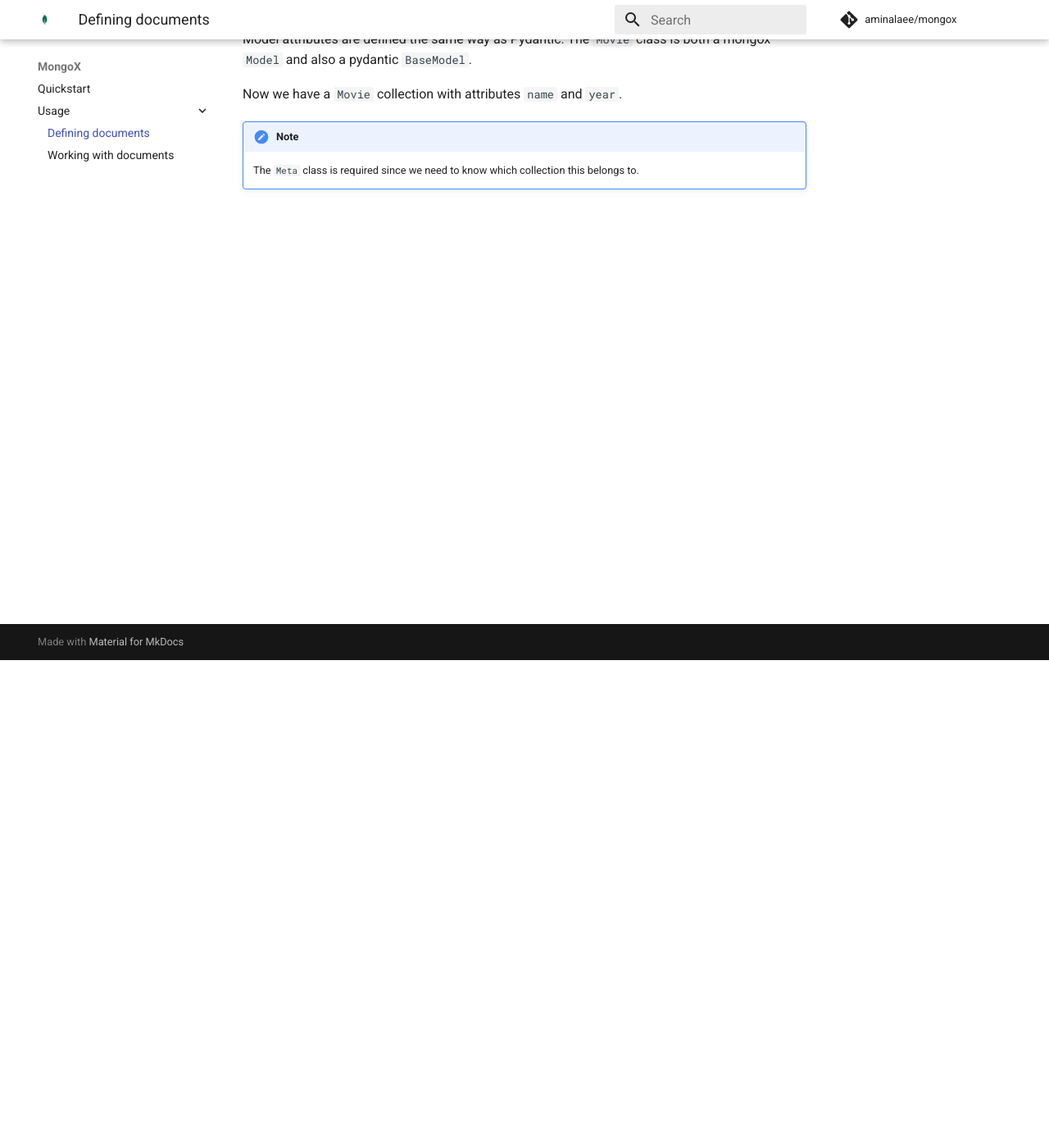
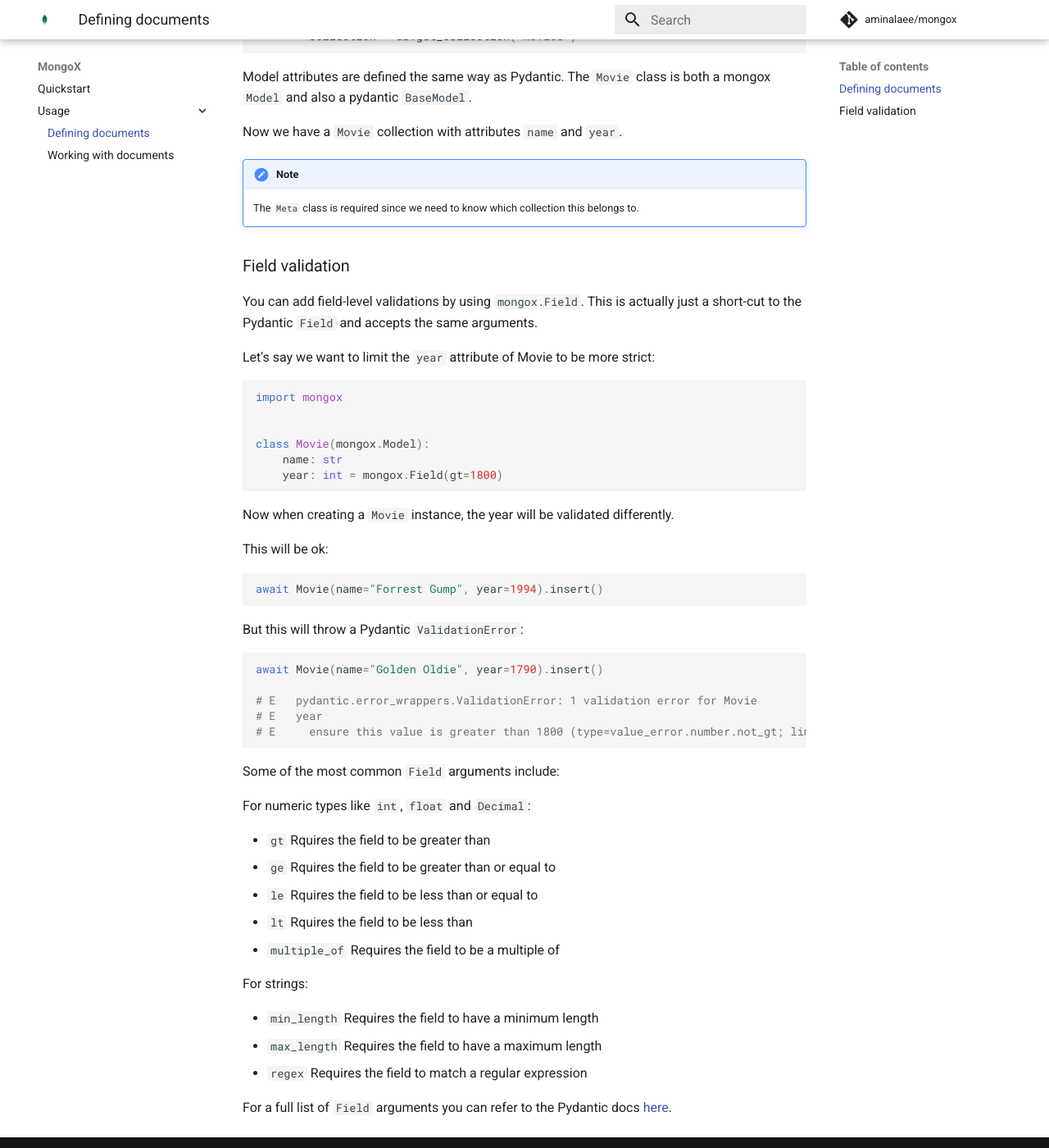
Before and after one commit to aminalaee/mongox, an MkDocs documentation site: the page built from docs/defining_documents.md, in a window 1280 px wide and 1400 px high, scrolled down 595 px. Shown: the whole window at 82% size. Built offline with MkDocs 1.6.1 and Material for MkDocs 9.7.7, drawn with Linux system fonts in a browser that asks for light colours; comment, search, counter and statistics services are not loaded.

Commit message:
Add field-level customization docs (#7)

````diff
--- a/docs/defining_documents.md
+++ b/docs/defining_documents.md
@@ -1,3 +1,5 @@
+### Defining documents
+
 As you probably already know, MongoDB databases have collections instead of tables.
 And each collection has documents instead of rows.
 
@@ -29,3 +31,56 @@
 
 !!! note
     The `Meta` class is required since we need to know which collection this belongs to.
+
+### Field validation
+
+You can add field-level validations by using `mongox.Field`.
+This is actually just a short-cut to the Pydantic `Field` and accepts the same arguments.
+
+Let's say we want to limit the `year` attribute of Movie to be more strict:
+
+```python
+import mongox
+
+
+class Movie(mongox.Model):
+    name: str
+    year: int = mongox.Field(gt=1800)
+```
+
+Now when creating a `Movie` instance, the year will be validated differently.
+
+This will be ok:
+
+```python
+await Movie(name="Forrest Gump", year=1994).insert()
+```
+
+But this will throw a Pydantic `ValidationError`:
+
+```python
+await Movie(name="Golden Oldie", year=1790).insert()
+
+# E   pydantic.error_wrappers.ValidationError: 1 validation error for Movie
+# E   year
+# E     ensure this value is greater than 1800 (type=value_error.number.not_gt; limit_value=1800)
+```
+
+Some of the most common `Field` arguments include:
+
+For numeric types like `int`, `float` and `Decimal`:
+
+* `gt` Rquires the field to be greater than
+* `ge` Rquires the field to be greater than or equal to
+* `le` Rquires the field to be less than or equal to
+* `lt` Rquires the field to be less than
+* `multiple_of` Requires the field to be a multiple of
+
+For strings:
+
+* `min_length` Requires the field to have a minimum length
+* `max_length` Requires the field to have a maximum length
+* `regex` Requires the field to match a regular expression
+
+For a full list of `Field` arguments you can refer to
+the Pydantic docs [here](https://pydantic-docs.helpmanual.io/usage/schema/#field-customisation).
````
Also changed, not shown: 1 other file.
